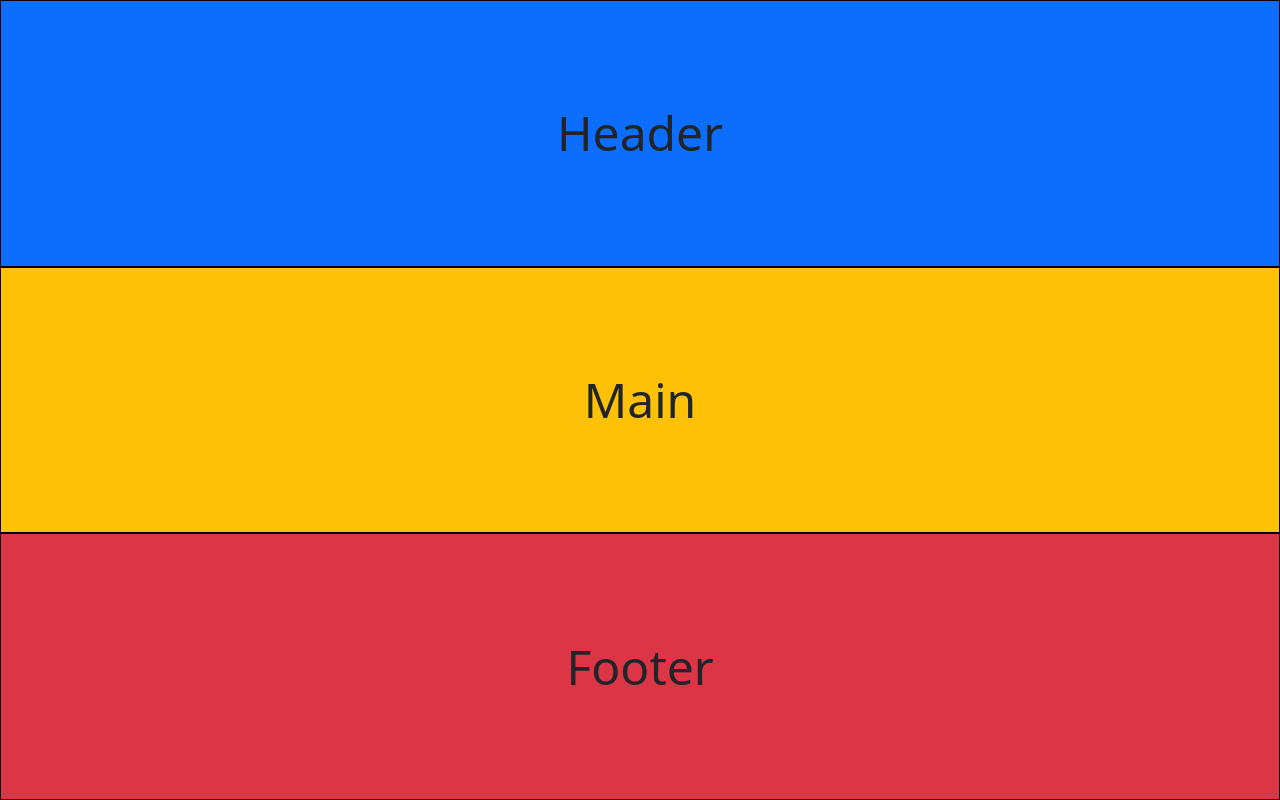
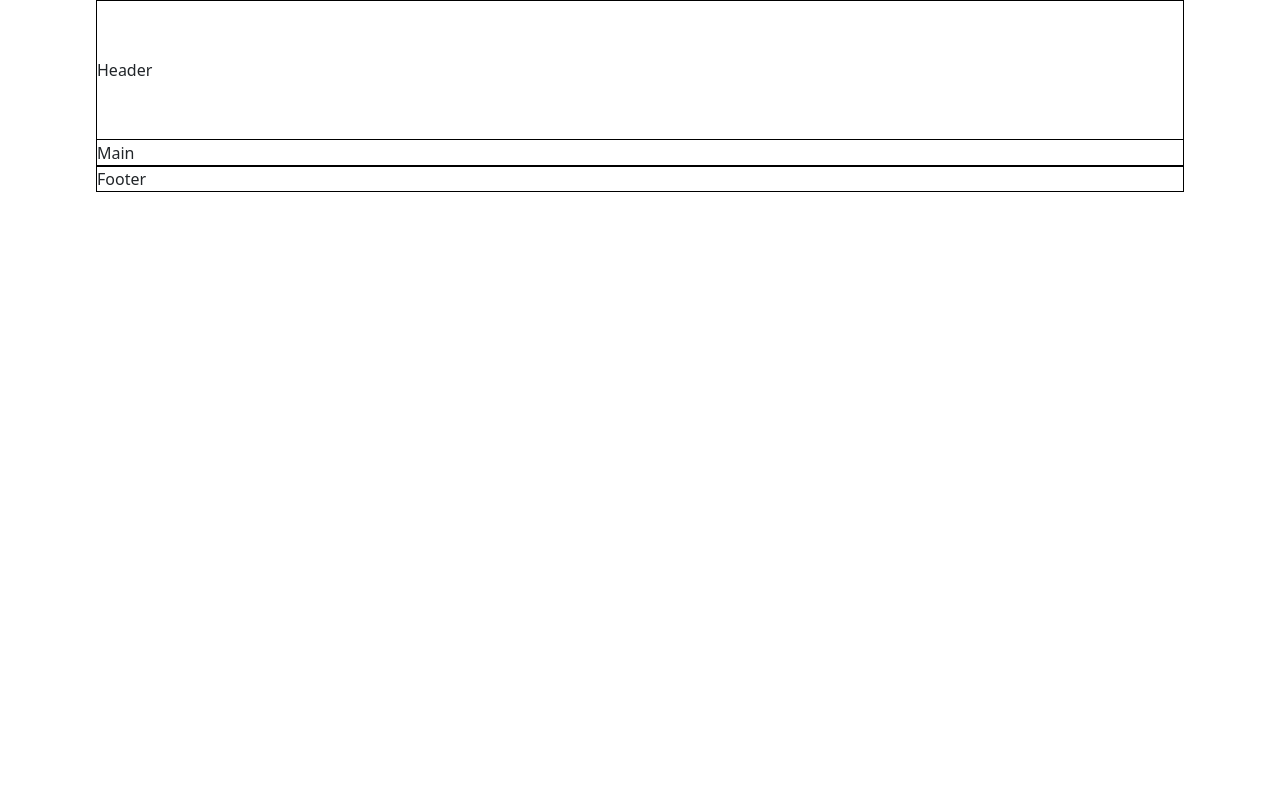
Before and after one commit to Daniele206/proj-html-vuejs, a Vue app: page / in a window 1280 px wide. Built offline with nearby package versions, Linux system fonts and the light colour scheme.

Commit message:
[add] main structure

```diff
--- a/src/App.vue
+++ b/src/App.vue
@@ -19,7 +19,7 @@
 
 
 <template>
-  <div>
+  <div class="d-flex flex-column align-items-center">
     <Header />
     <Main />
     <Footer />
--- a/src/assets/scss/_general.scss
+++ b/src/assets/scss/_general.scss
@@ -1,8 +1,3 @@
-.template_debug{
-  height: calc(100vh / 3);
-  display: flex;
-  align-items: center;
-  justify-content: center;
-  font-size: 3rem;
-  border: 1px solid black;
+.my-container{
+  width: 85%;
 }
--- a/src/components/Footer.vue
+++ b/src/components/Footer.vue
@@ -6,13 +6,17 @@
 
 
 <template>
-  <div class="template_debug bg-danger">
+  <footer class="my-container d-flex align-items-center">
     Footer
-  </div>
+  </footer>
 </template>
 
 
 <style lang="scss" scoped>
   @use '../assets/scss/variables' as *;
 
+  footer{
+    border: 1px solid black;
+  }
+
 </style>
--- a/src/components/Header.vue
+++ b/src/components/Header.vue
@@ -6,13 +6,19 @@
 
 
 <template>
-  <div class="template_debug bg-primary">
+  <header class="my-container d-flex align-items-center">
     Header
-  </div>
+  </header>
 </template>
 
 
 <style lang="scss" scoped>
   @use '../assets/scss/variables' as *;
 
+  header{
+    height: 140px;
+    position: fixed;
+    border: 1px solid black;
+  }
+
 </style>
--- a/src/components/Main.vue
+++ b/src/components/Main.vue
@@ -6,13 +6,17 @@
 
 
 <template>
-  <div class="template_debug bg-warning">
+  <main class="my-container d-flex align-items-center">
     Main
-  </div>
+  </main>
 </template>
 
 
 <style lang="scss" scoped>
   @use '../assets/scss/variables' as *;
+  main{
+    padding-top: 140px;
+    border: 1px solid black;
+  }
 
 </style>
```
